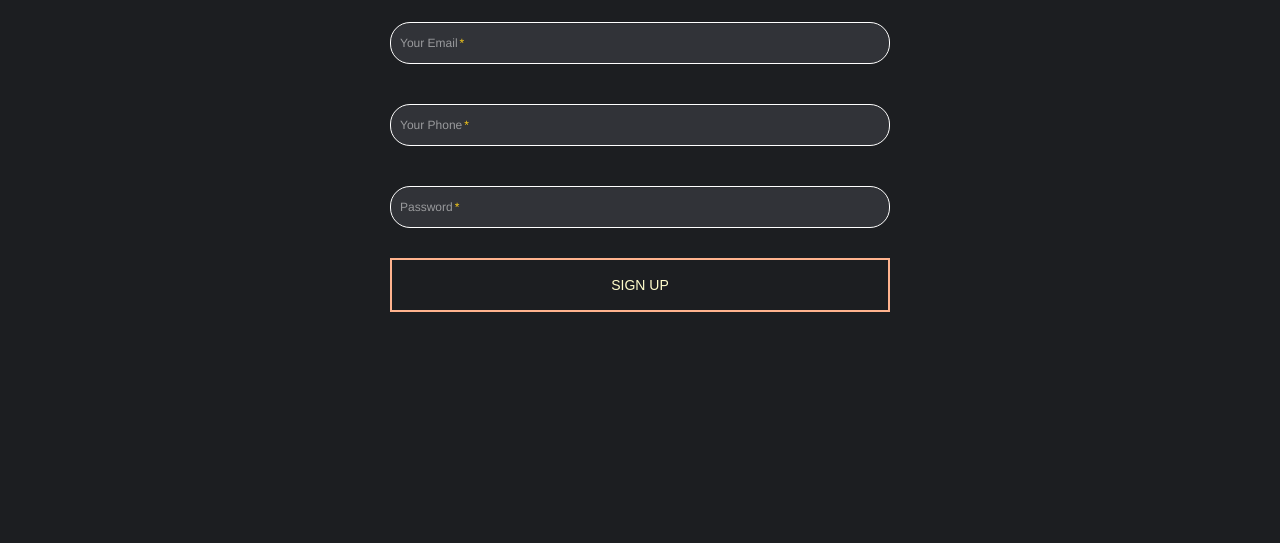
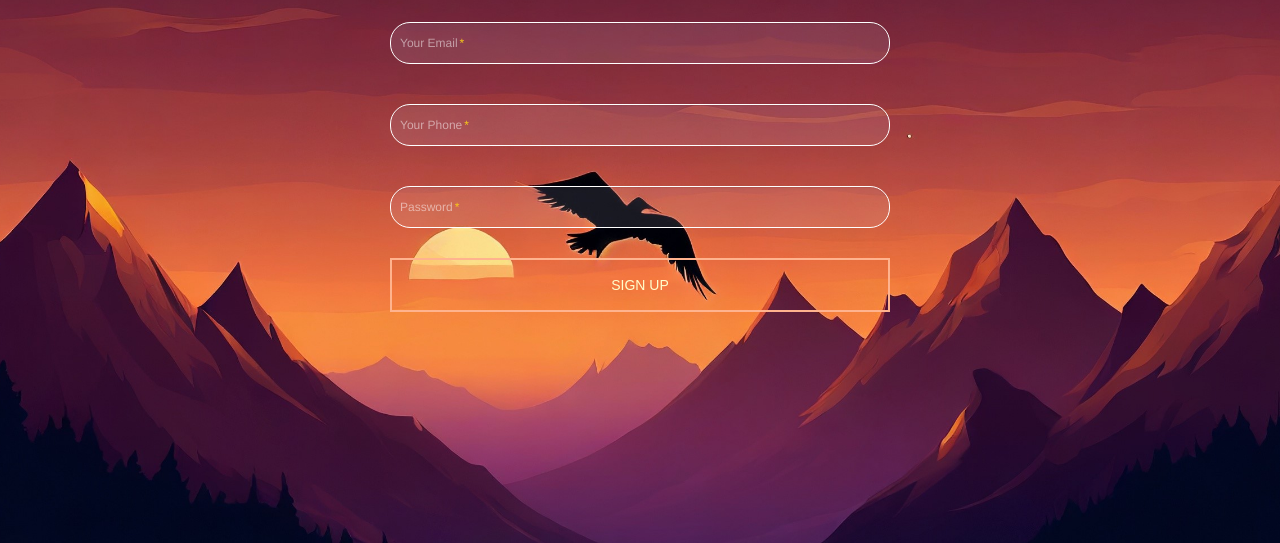
Before and after one commit to anshikaa23/form, a plain HTML site: page index.html in a window 1280 px wide. Shown: the part 257-800 px from the top of the page. Drawn offline with nearby package versions, Linux system fonts and the light colour scheme.

Commit message:
style.css

```diff
--- a/style.css
+++ b/style.css
@@ -37,7 +37,7 @@ body, html {
 div#form {
 	color: #fff;
 	background-attachment: scroll;
-	background: #1c1e21 url(./BG_Images/background.jpg);
+	background: #1c1e21 url(background.jpg);
 	background-position: center center;
 	background-repeat: none;
 	-webkit-background-size: cover;
```
